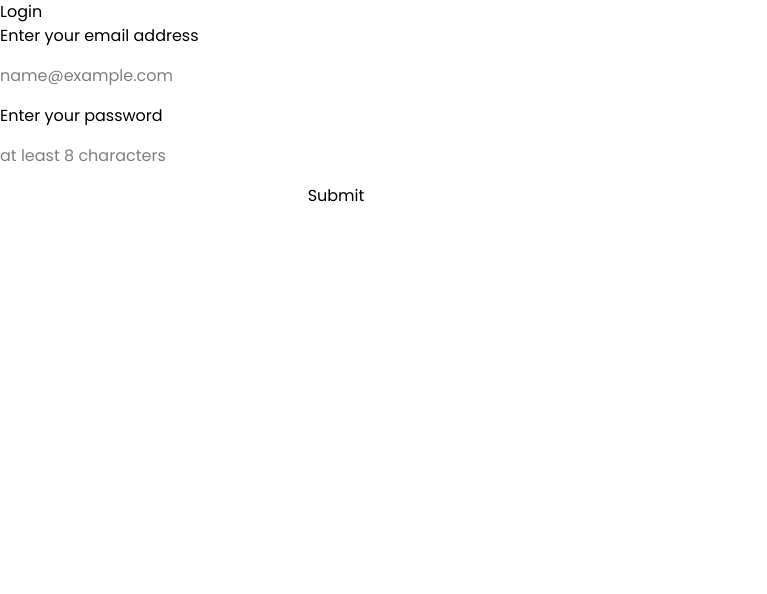
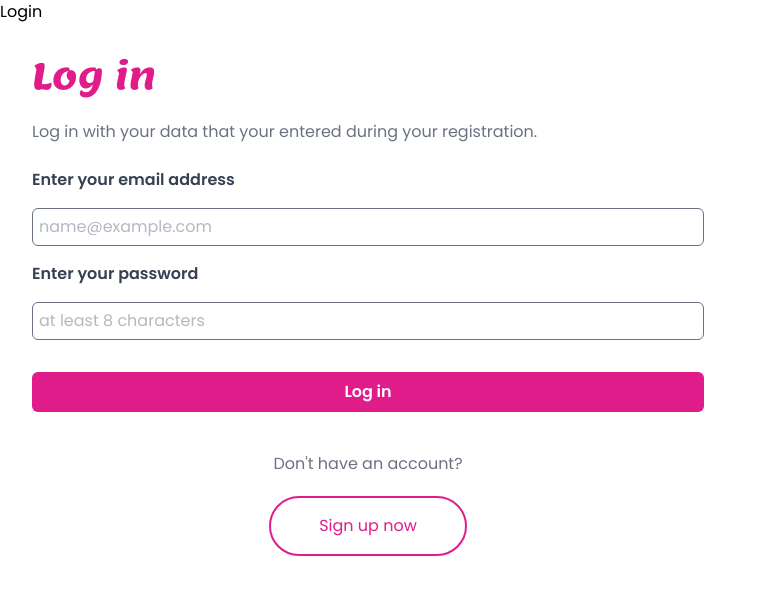
Before and after one commit to belkaite/gratitude-app, a Vue app in the folder client/: page /login in a window 1280 px wide. Shown: the top 594 px of the page, without its empty margins (0-767 px from the left). Built offline with nearby package versions, Linux system fonts and the light colour scheme.

Commit message:
style: add initial style on login form

```diff
--- a/client/src/components/PageForm.vue
+++ b/client/src/components/PageForm.vue
@@ -6,23 +6,40 @@ const password = ref('')
 </script>
 
 <template>
-  <div>
-    <form class="flex flex-col gap-4 max-w-2xl" autocomplete="off">
-      <label class="">Enter your email address</label>
+  <div class="m-8 max-w-2xl">
+    <h1 class="font-lemon text-4xl text-[#E01C8B]">Log in</h1>
+    <p class="my-6 text-gray-500">
+      Log in with your data that your entered during your registration.
+    </p>
+
+    <form class="flex flex-col gap-4" autocomplete="off">
+      <label class="font-semibold text-gray-700">Enter your email address</label>
       <input
         v-model="email"
         type="email"
         placeholder="name@example.com"
-        required class=""
+        required
+        class="rounded-md border border-gray-500 p-1.5 text-gray-500"
       />
-      <label class="">Enter your password</label>
+      <label class="font-semibold text-gray-700">Enter your password</label>
       <input
         v-model="password"
         type="password"
         placeholder="at least 8 characters"
         required
+        class="rounded-md border border-gray-500 p-1.5 text-gray-500"
       />
-      <input type="submit" value="Submit" />
+      <input
+        type="submit"
+        value="Log in"
+        class="mt-4 rounded-md bg-[#E01C8B] p-2 font-semibold text-white"
+      />
     </form>
+    <div class="flex flex-col items-center">
+      <p class="mb-5 mt-10 text-gray-500">Don't have an account?</p>
+      <button type="button" class="rounded-4xl border-2 border-[#E01C8B] py-4 px-12 text-[#E01C8B]">
+        Sign up now
+      </button>
+    </div>
   </div>
 </template>
```
